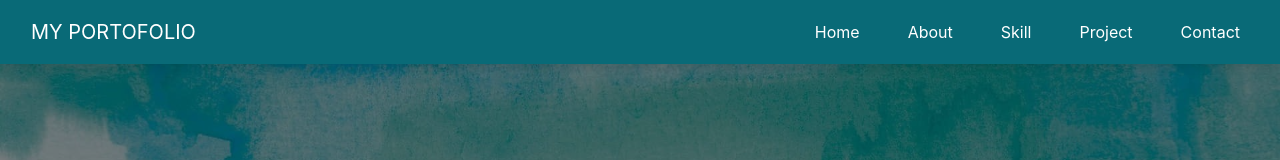
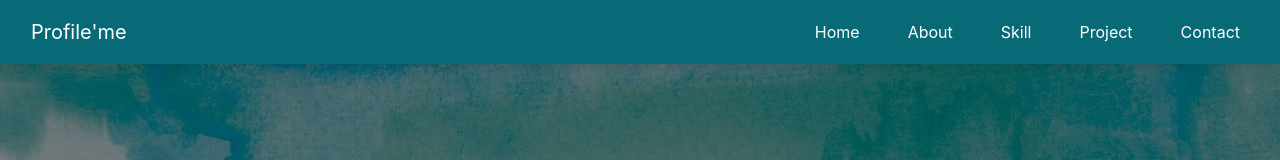
Before and after one commit to DimsOkta/Responsi_Pemrograman-Web, a Nuxt app: page / in a window 1280 px wide. Shown: the top 160 px of the page. Built offline with nearby package versions, Linux system fonts and the light colour scheme.

Commit message:
modified:   components/HeroSection.vue

```diff
--- a/components/HeroSection.vue
+++ b/components/HeroSection.vue
@@ -5,7 +5,7 @@
             <div class="navbar__logo"></div>
             <nav class="navbar navbar-expand-lg  navbar__menu">
               <div class="container-fluid">
-                <a class="navbar-brand" href="#">MY PORTOFOLIO</a>
+                <a class="navbar-brand" href="#">Profile'me</a>
               </div>
                 <a href="#home-hero" class="navbar__link">Home</a>
                 <a href="#about" class="navbar__link">About</a>
```
